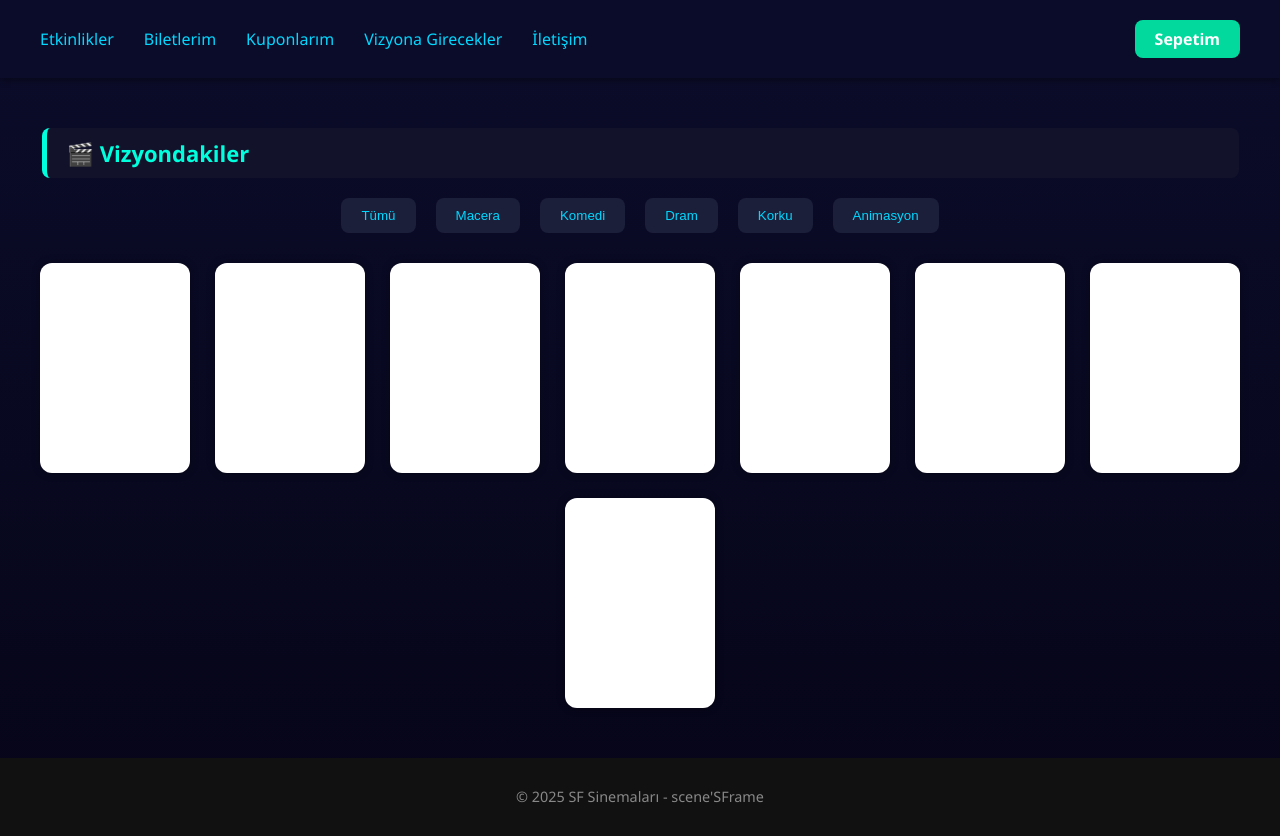
After one commit to SametFurkanUnlukaya/Cinema-Project, a PHP site: page /pages/panel.php in a window 1280 px wide. The commit adds this page. Run offline with PHP 8.4, Linux system fonts and the light colour scheme; the visitor is signed in with stand-in values (Sample User, id 1).

Commit message:
son etkinlik panel sayfası eklendi.

```diff
--- a/css/style.css
+++ b/css/style.css
@@ -61,7 +61,7 @@ main {
     padding: 40px;
     margin-top: 50px;
     border-radius: 15px;
-    box-shadow: 0 0 15px rgba(0, 89, 255, 0.4);
+    box-shadow: 0 0 15px rgba(0, 89, 255, 0.7);
     text-align: center;
     position: relative;
     z-index: 1;
@@ -131,6 +131,7 @@ footer {
     font-size: 0.9rem;
     color: #888;
     z-index: 1;
+    margin-top:auto;
 }
 
 
@@ -253,3 +254,93 @@ form button[type="submit"]:hover {
     padding: 10px 20px;
     font-size: 13px;
 }
+
+
+
+
+/*Panel ekranı*/
+
+.navbar {
+    display: flex;
+    justify-content: space-between;
+    align-items: center;
+    background-color: #0b0c2a;
+    padding: 20px 40px;
+    box-shadow: 0 3px 6px rgba(0,0,0,0.3);
+}
+
+.navbar .menu {
+    display: flex;
+    gap: 30px;
+}
+
+.navbar a {
+    color: #00d8ff;
+    text-decoration: none;
+    font-size: 16px;
+    font-weight: 500;
+    transition: color 0.3s;
+}
+
+.navbar a:hover {
+    color: #ffffff;
+}
+
+.navbar .sepet {
+    background-color: #00ffb3d8;
+    padding: 8px 20px;
+    border-radius: 8px;
+    color: white;
+    font-weight: bold;
+}
+
+.vizyonda {
+    margin: 50px auto 20px;
+    text-align: left;
+    width: 90%;
+    font-size: 22px;
+    font-weight: bold;
+    color: rgb(0, 255, 221);
+    background-color: #12122b;
+    padding: 10px 20px;
+    border-left: 5px solid rgb(0, 255, 221);
+    border-radius: 8px;
+}
+
+.kategoriler {
+    display: flex;
+    gap: 20px;
+    justify-content: center;
+    margin-bottom: 30px;
+    flex-wrap: wrap;
+}
+
+.kategoriler button {
+    padding: 10px 20px;
+    background-color: #1c1f3a;
+    border: none;
+    color: #00d8ff;
+    border-radius: 8px;
+    cursor: pointer;
+    transition: background 0.3s;
+}
+
+.kategoriler button:hover {
+    background-color: #2d39a8;
+}
+
+.filmler {
+    display: flex;
+    flex-wrap: wrap;
+    justify-content: center;
+    gap: 25px;
+    padding-bottom: 50px;
+}
+
+.film-karti {
+    width: 150px;
+    height: 210px;
+    background-color: white;
+    border-radius: 12px;
+    box-shadow: 0 0 8px rgba(0,0,0,0.3);
+}
--- a/pages/login.php
+++ b/pages/login.php
@@ -25,9 +25,10 @@ if ($_SERVER["REQUEST_METHOD"] == "POST") {
                 $_SESSION['user_id'] = $user['id'];
                 $_SESSION['fullname'] = $user['fullname'];
                 $_SESSION['role'] = $user['role'];
+                $_SESSION['user_email']=$user['email'];
 
                 // Kullanıcı paneline yönlendir
-                header("Location: ../pages/dashboard.php");
+                header("Location: ../pages/panel.php");
                 exit;
             } elseif ($user['is_approved'] == 0) {
                 echo "<script>alert('Hesabınız henüz yönetici tarafından onaylanmamış.');</script>";
--- /dev/null
+++ b/pages/panel.php
@@ -0,0 +1,62 @@
+<?php
+session_start();
+
+// Giriş yapılmamışsa yönlendir
+if (!isset($_SESSION['user_id'])) {
+    header("Location: login.php");
+    exit;
+}
+
+$kullanici = $_SESSION['fullname'] ?? 'Kullanıcı';
+?>
+
+<!DOCTYPE html>
+<html lang="tr">
+<head>
+    <meta charset="UTF-8">
+    <title>scene'SFrame | Sinema Paneli</title>
+    <link rel="stylesheet" href="../css/style.css">
+
+</head>
+<body>
+
+    <nav class="navbar">
+        <div class="menu">
+            <a href="#">Etkinlikler</a>
+            <a href="#">Biletlerim</a>
+            <a href="#">Kuponlarım</a>
+            <a href="#">Vizyona Girecekler</a>
+            <a href="#">İletişim</a>
+        </div>
+        <div class="sepet">Sepetim</div>
+    </nav>
+
+    <div class="vizyonda">🎬 Vizyondakiler</div>
+
+    <div class="kategoriler">
+        <button>Tümü</button>
+        <button>Macera</button>
+        <button>Komedi</button>
+        <button>Dram</button>
+        <button>Korku</button>
+        <button>Animasyon</button>
+    </div>
+
+    <div class="filmler">
+        <!-- Örnek film kutuları -->
+        <div class="film-karti"></div>
+        <div class="film-karti"></div>
+        <div class="film-karti"></div>
+        <div class="film-karti"></div>
+        <div class="film-karti"></div>
+        <div class="film-karti"></div>
+        <div class="film-karti"></div>
+        <div class="film-karti"></div>
+    </div>
+
+    <footer>
+        <p>&copy; 2025 SF Sinemaları - scene'SFrame</p>
+    </footer>
+
+</body>
+</html>
```
